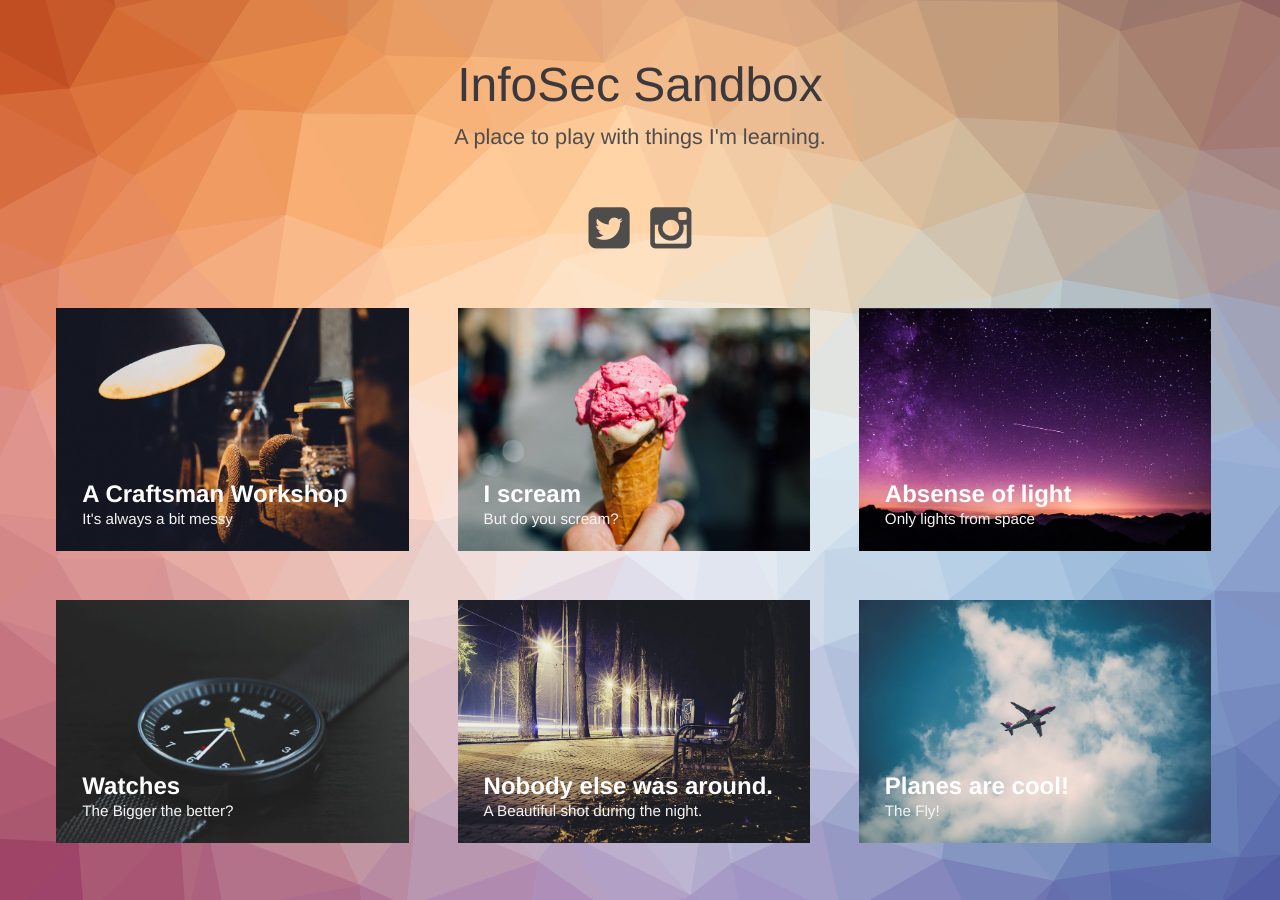
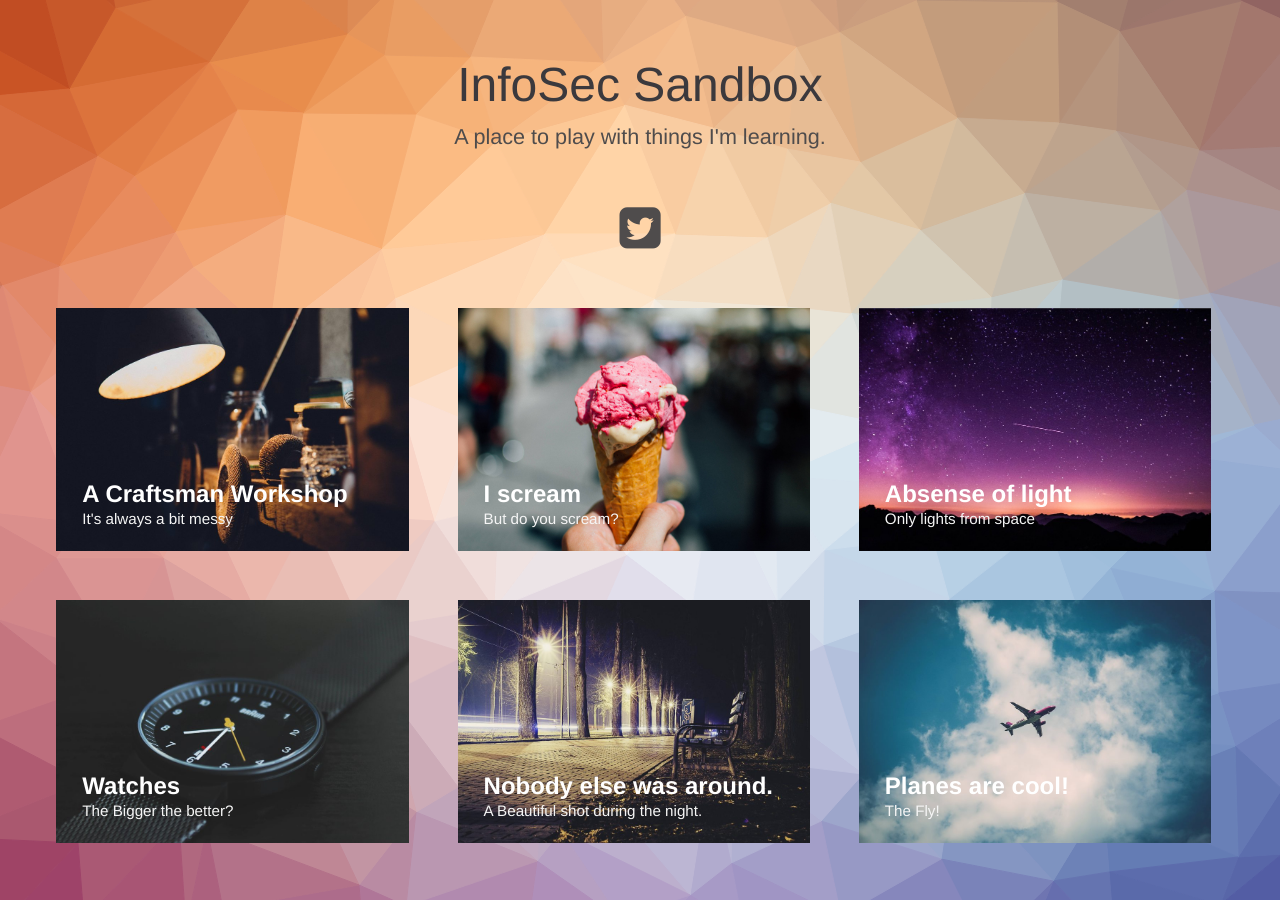
Before and after one commit to infosecsandbox/infosecsandbox.github.io, a Jekyll site: the page built from index.html, in a window 1280 px wide. Built offline with Jekyll 4.4.1, drawn with Linux system fonts in a browser that asks for light colours.

Commit message:
Removed Instagram

```diff
--- a/index.html
+++ b/index.html
@@ -31,7 +31,6 @@ layout: compress
         <h1>InfoSec Sandbox<span>A place to play with things I'm learning.</span></h1>
         <nav class="links">
             <a href="https://twitter.com/infosecsandbox"><i class="fa fa-twitter-square fa-3x"></i></a>
-            <a href="#"><i class="fa fa-instagram fa-3x"></i></a>
         </nav>
     </header>
     <div class="content">
```
